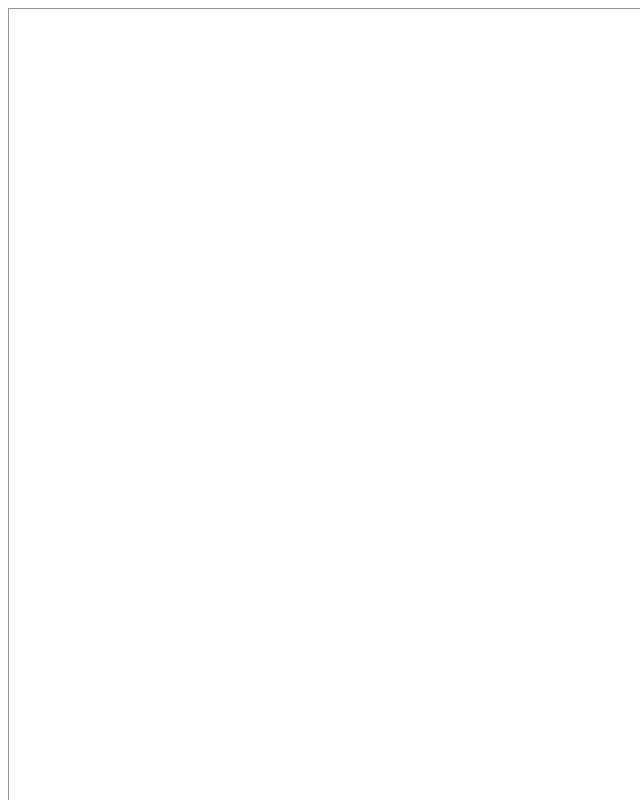
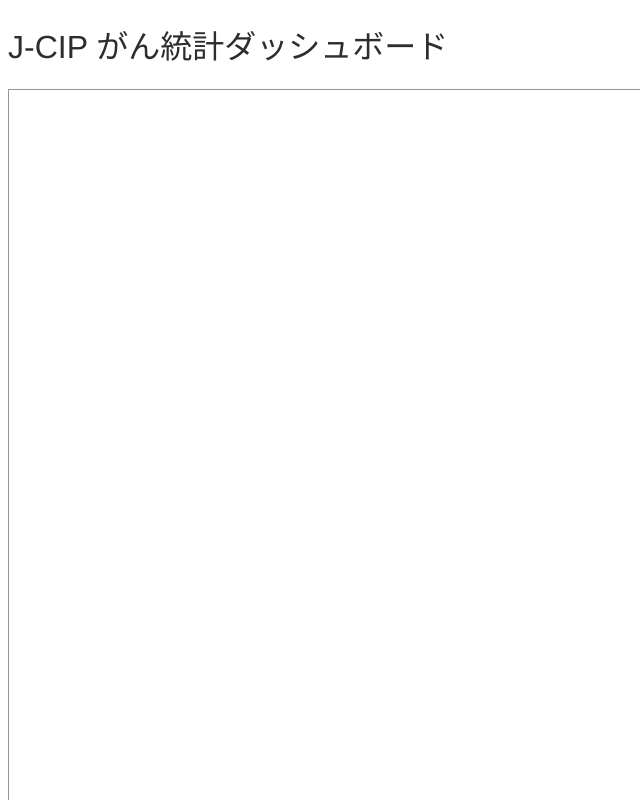
Before and after one commit to masakudamatsu/embed-tableau-public, a plain HTML site: page docs/index.html in a window 1280 px wide. Shown: the top 800 px of the page, without its empty margins (0-640 px from the left). Drawn offline with Linux system fonts and the light colour scheme; a script that the page names is missing.

Commit message:
Add <h1>

```diff
--- a/docs/index.html
+++ b/docs/index.html
@@ -12,6 +12,9 @@
     <link rel="stylesheet" href="style.css" />
   </head>
   <body>
+    <header>
+      <h1>J-CIP がん統計ダッシュボード</h1>
+    </header>
     <!-- To prevent layout shift -->
     <div style="border: 1px solid #949494; height: 900px; width: 1300px">
       <tableau-viz
--- a/docs/style.css
+++ b/docs/style.css
@@ -8,10 +8,16 @@ ul[role="list"] {
   padding-left: 0; /* Remove indentation */
 }
 /* Font (source: https://zenn.dev/tak_dcxi/articles/588fbc205251043dc357) */
+body {
+  font-family: "Helvetica Neue", "Segoe UI", "Hiragino Kaku Gothic ProN",
+    "Hiragino Sans", Meiryo, sans-serif;
+}
+h1 {
+  color: #2d2d2d;
+  font-weight: 400;
+}
 .footnotes {
   color: #757575;
-  font-family: "Helvetica Neue", "Segoe UI", "Hiragino Kaku Gothic ProN",
-    "Hiragino Sans", Meiryo, sans-serif;
   font-size: 12px;
 }
 .footnotes h2 {
```
